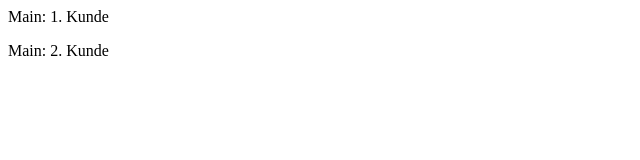
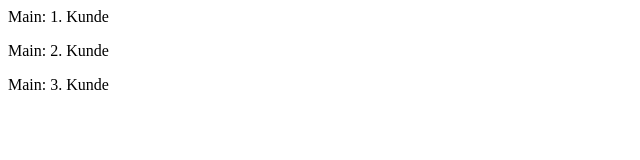
Before and after one commit to JulianFinnRom/website, a plain HTML site: page kunden.html in a window 1280 px wide. Shown: the whole page, without its empty margins (0-640 px from the left). Drawn offline with Linux system fonts and the light colour scheme.

Commit message:
issue/55: 3. Kunde

```diff
--- a/kunden.html
+++ b/kunden.html
@@ -5,5 +5,6 @@
     <body>
         <p>Main: 1. Kunde</p>
         <p>Main: 2. Kunde</p>
+        <p>Main: 3. Kunde</p>
     </body>
 </html>
```
